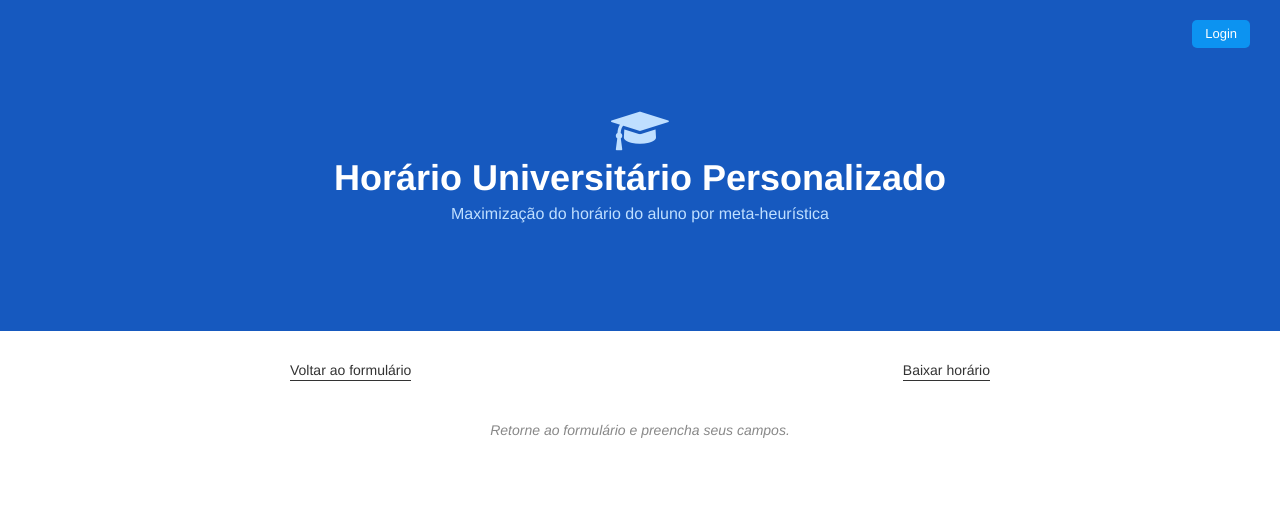
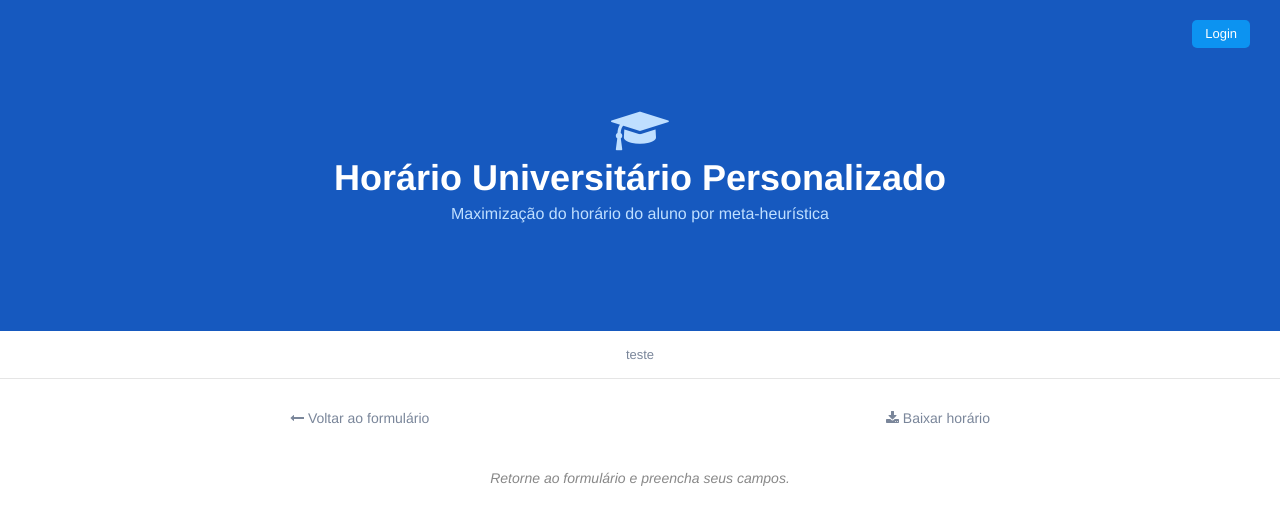
Before and after one commit to julianasobreira/aco-web, a React app: page /horario in a window 1280 px wide. Shown: the top 524 px of the page. Built offline with nearby package versions, Linux system fonts and the light colour scheme.

Commit message:
Visual changes

```diff
--- a/src/App/App.css
+++ b/src/App/App.css
@@ -96,3 +96,29 @@
 .app-header-container i {
   font-size: 45px;
 }
+
+.helper {
+  display: flex;
+  justify-content: center;
+  align-items: center;
+  background-color: rgba(255, 255, 255, 0.96);
+  box-shadow: rgba(0, 0, 0, 0.1) 0px -1px 0px inset;
+  display: flex;
+  font-size: 13px;
+  margin-left: -20px;
+  margin-right: -20px;
+  overflow-x: auto;
+}
+
+.helper-container {
+  max-width: 700px;
+}
+
+.helper-container-text {
+  color: rgb(122, 134, 154);
+  display: inline-block;
+  position: relative;
+  white-space: nowrap;
+  padding: 15px 20px;
+  text-decoration: none;
+}
--- a/src/App/App.js
+++ b/src/App/App.js
@@ -2,22 +2,21 @@ import React, { Component } from 'react';
 import './App.css';
 import AppHeader from './AppHeader';
 import AppBody from './AppBody';
-import Loading from '../Loading/Loading'
+import Helper from './Helper';
+
 require('font-awesome/css/font-awesome.css')
 
 class App extends Component {
-  state = { isFetching: false }
+  render() {
+    const {match} = this.props
 
-  isFetching = isFetching => {
-    this.setState({ isFetching })
-  }
-
-  render() {
     return (
       <div className='app'>
         <AppHeader location={this.props.location} />
+        { match.url.indexOf('/admin') === -1 &&
+          <Helper />
+        }
         <AppBody isFetching={this.isFetching} />
-        { this.state.isFetching && <Loading /> }
       </div>
     );
   }
--- /dev/null
+++ b/src/App/Helper.js
@@ -0,0 +1,17 @@
+import React, { Component } from 'react';
+
+class Helper extends Component {
+  render() {
+    return (
+      <section className='helper'>
+        <div className='helper-container'>
+          <div className='helper-container-text'>
+            teste
+          </div>
+        </div>
+      </section>
+    );
+  }
+}
+
+export default Helper;
--- a/src/ClassSchedule/ClassSchedule.css
+++ b/src/ClassSchedule/ClassSchedule.css
@@ -54,14 +54,11 @@
   display: flex;
   justify-content: space-between;
   margin-bottom: 15px;
-}
-
-.classes-schedule-link a {
-  border-bottom: 1px solid;
+  color: rgb(122, 134, 154);
 }
 
 .classes-schedule-link a:hover {
-  color: #3b99fc;
+  color: #2684ff;
 }
 
 .classes-schedule-time {
--- a/src/ClassSchedule/ClassSchedule.js
+++ b/src/ClassSchedule/ClassSchedule.js
@@ -109,8 +109,12 @@ class ClassSchedule extends Component {
     return (
       <div className='classes-schedule'>
         <span className='classes-schedule-link'>
-          <a onClick={this.redirectToHome}>Voltar ao formulário</a>
-          <a onClick={this.downloadSolutionGrid}>Baixar horário</a>
+          <a onClick={this.redirectToHome}>
+            <i className='fa fa-long-arrow-left'></i> Voltar ao formulário
+          </a>
+          <a onClick={this.downloadSolutionGrid}>
+            <i className='fa fa-download'></i> Baixar horário
+          </a>
         </span>
         <Fragment>
 
--- a/src/StudentForm/StudentForm.js
+++ b/src/StudentForm/StudentForm.js
@@ -219,6 +219,7 @@ class StudentForm extends Component {
           <Select
             className='student-form-select'
             name='course'
+            placeholder='Selecione um curso para continuar'
             value={course && course.value}
             onChange={this.handleSelectCourse}
             options={courses}
@@ -230,6 +231,7 @@ class StudentForm extends Component {
                 className='student-form-select'
                 name='semester'
                 value={semester}
+                placeholder='Selecione a oferta desejada'
                 onChange={this.handleSelectSemester}
                 options={semesters}
               />
```
